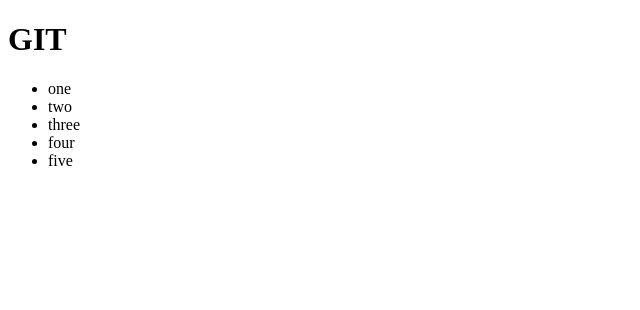
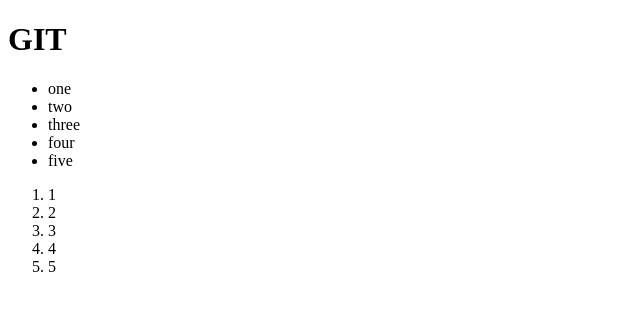
Before and after one commit to abdullah-ibrahim10/testing, a plain HTML site: page index.html in a window 1280 px wide. Shown: the whole page, without its empty margins (0-640 px from the left). Drawn offline with Linux system fonts and the light colour scheme.

Commit message:
added ordered list

```diff
--- a/index.html
+++ b/index.html
@@ -20,5 +20,12 @@
         <li>four</li>
         <li>five</li>
     </ul>
+
+    <ol>
+        <li>1</li>
+        <li>2</li>
+        <li>3</li>
+        <li>4</li>
+        <li>5</li>
+    </ol>
 </body>
-</html>
```
